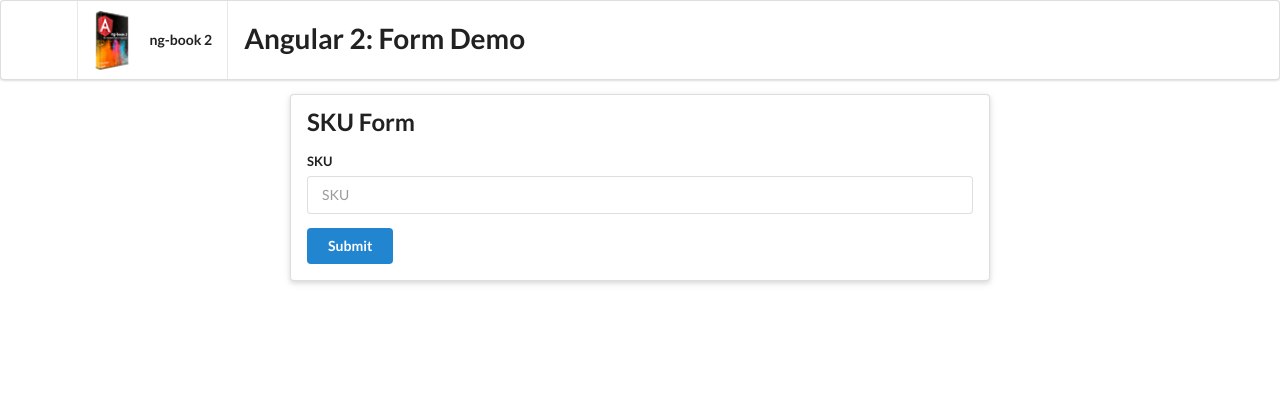
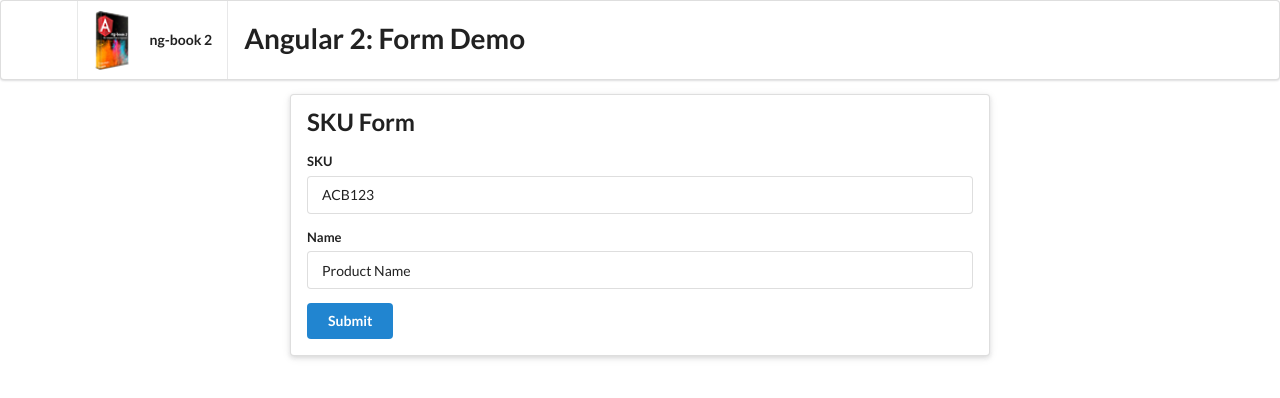
Before and after one commit to mbassale/angular-form, an Angular app: page / in a window 1280 px wide. Shown: the top 398 px of the page. Built offline with nearby package versions, Linux system fonts and the light colour scheme.

Commit message:
Created form with FormBuilder.

```diff
--- a/src/app/form-sku/form-sku.component.html
+++ b/src/app/form-sku/form-sku.component.html
@@ -1,12 +1,21 @@
 <div class="ui raised segment">
   <h2 class="ui header">SKU Form</h2>
-  <form #f="ngForm" (ngSubmit)="onSubmit(f.value)" class="ui form">
+  <form [formGroup]="skuFormGroup" (ngSubmit)="onSubmit(skuFormGroup.value, $event)" class="ui form">
+
     <div class="field">
       <label for="skuInput">SKU</label>
       <input type="text"
              id="skuInput"
              placeholder="SKU"
-             name="sku" ngModel>
+             [formControl]="skuFormGroup.controls['sku']">
+    </div>
+
+    <div class="field">
+      <label for="nameInput">Name</label>
+      <input type="text"
+             id="nameInput"
+             placeholder="Product Name"
+             [formControl]="skuFormGroup.controls['name']">
     </div>
 
     <button type="submit" class="ui button primary">Submit</button>
--- a/src/app/form-sku/form-sku.component.ts
+++ b/src/app/form-sku/form-sku.component.ts
@@ -1,4 +1,5 @@
 import { Component, OnInit } from '@angular/core';
+import { FormBuilder, FormGroup } from '@angular/forms';
 
 @Component({
   selector: 'app-form-sku',
@@ -7,12 +8,20 @@ import { Component, OnInit } from '@angular/core';
 })
 export class FormSkuComponent implements OnInit {
 
-  constructor() { }
+  skuFormGroup: FormGroup;
+
+  constructor(formBuilder: FormBuilder) {
+    this.skuFormGroup = formBuilder.group({
+      'sku': ['ACB123'],
+      'name': ['Product Name']
+    });
+  }
 
   ngOnInit() {
   }
 
-  onSubmit(form: any): void {
+  onSubmit(form: any, event: Event): void {
+    event.preventDefault();
     console.log('submitted:');
     console.log(form);
   }
```
